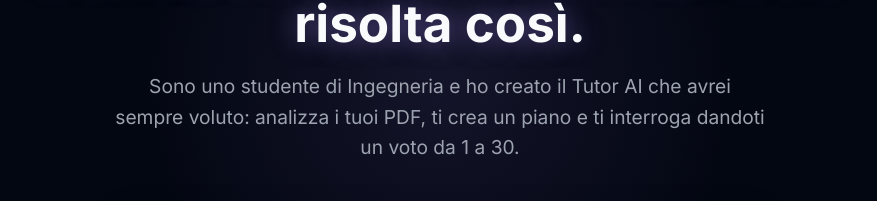
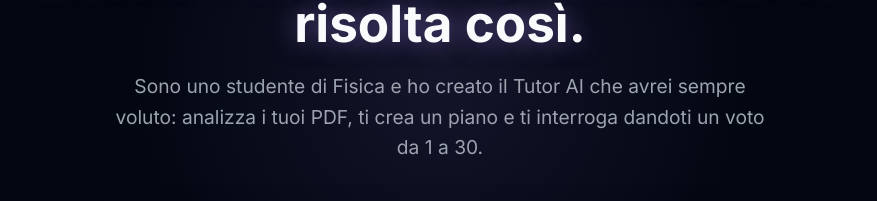
Before and after one commit to BraHKet/MentoraLP, a React (Create React App) app: page / in a window 1280 px wide. Shown: the part 222-423 px from the top of the page, without its empty margins (200-1077 px from the left). Built offline with nearby package versions, Linux system fonts and the light colour scheme.

Commit message:
25 commit

```diff
--- a/src/components/LandingPage.js
+++ b/src/components/LandingPage.js
@@ -81,7 +81,7 @@ const LandingPage = () => {
                     </div>
 
                     <h2 className="hero-title">L'ansia da esame ti blocca? L'ho risolta così.</h2>
-                    <p className="hero-subtitle">Sono uno studente di Ingegneria e ho creato il Tutor AI che avrei sempre voluto: analizza i tuoi PDF, ti crea un piano e ti interroga dandoti un voto da 1 a 30.</p>
+                    <p className="hero-subtitle">Sono uno studente di Fisica e ho creato il Tutor AI che avrei sempre voluto: analizza i tuoi PDF, ti crea un piano e ti interroga dandoti un voto da 1 a 30.</p>
 
                     {/* L'OFFERTA ORA È PRIMA DEL VIDEO */}
                     <div className="hero-offer-box-revamped" onClick={handleOfferClick}>
```
